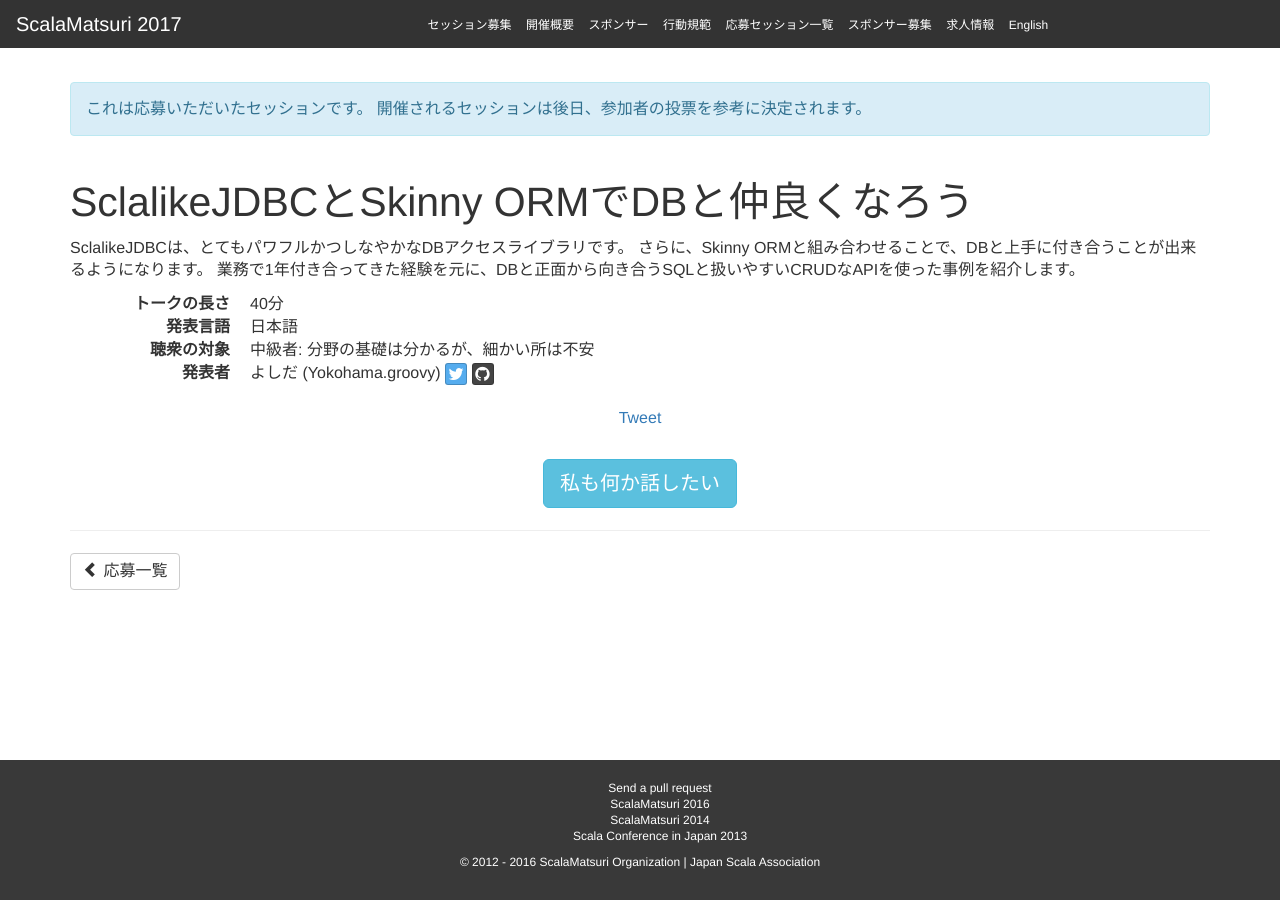
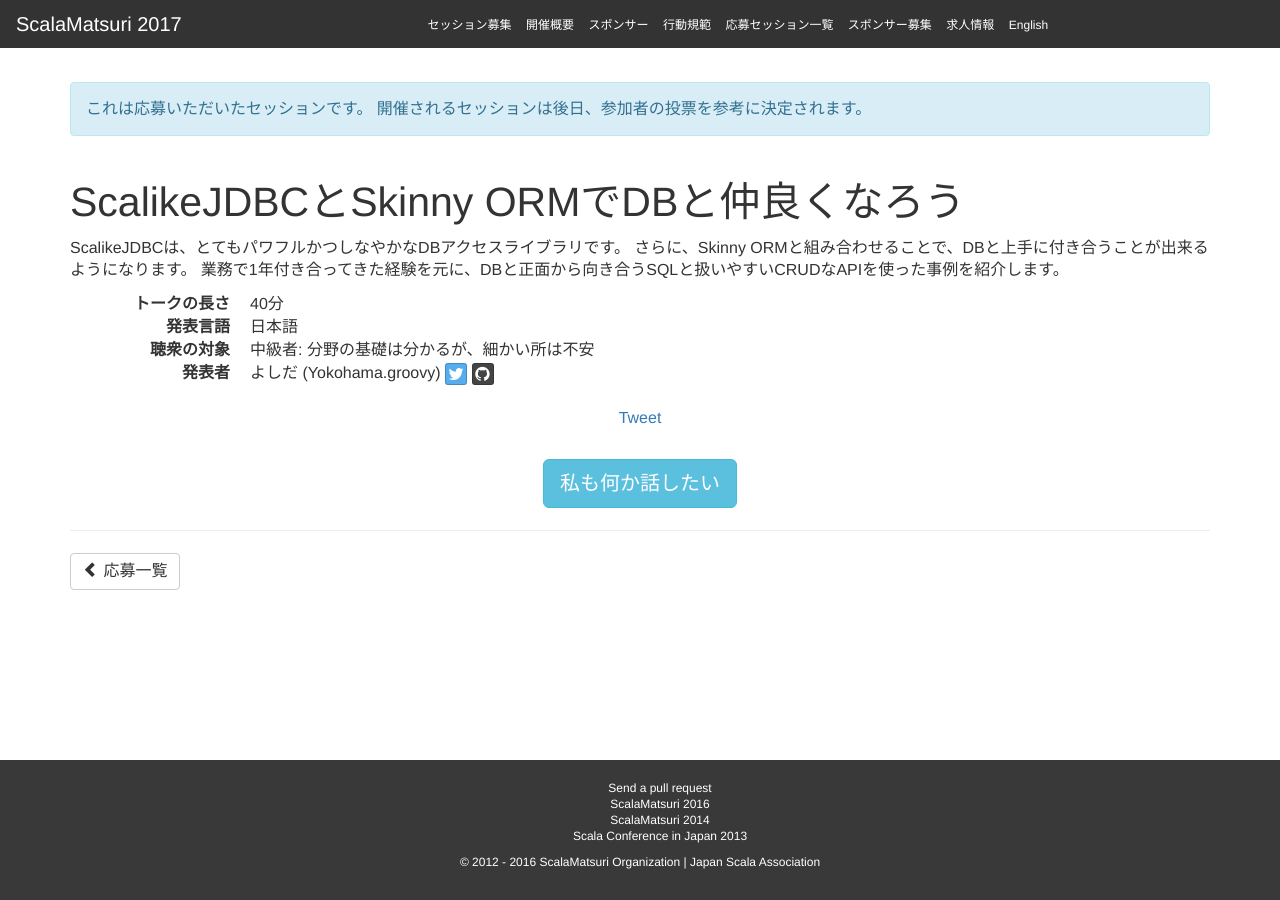
Before and after one commit to scalajp/2017.scalamatsuri.org, a Jekyll site: the page built from _candidates_ja/Yoshida_1.md, in a window 1280 px wide. Built offline with Jekyll 4.4.1, drawn with Linux system fonts in a browser that asks for light colours; nearby versions of some CDN libraries; comment, search, counter and statistics services are not loaded.

Commit message:
fix typos

```diff
--- a/_candidates_ja/Yoshida_1.md
+++ b/_candidates_ja/Yoshida_1.md
@@ -1,6 +1,6 @@
 ---
 name: よしだ
-title: "SclalikeJDBCとSkinny ORMでDBと仲良くなろう"
+title: "ScalikeJDBCとSkinny ORMでDBと仲良くなろう"
 length: 40
 audience: Intermediate
 language: Japanese
@@ -11,6 +11,6 @@
   - Tools
   - Others
 ---
-SclalikeJDBCは、とてもパワフルかつしなやかなDBアクセスライブラリです。
+ScalikeJDBCは、とてもパワフルかつしなやかなDBアクセスライブラリです。
 さらに、Skinny ORMと組み合わせることで、DBと上手に付き合うことが出来るようになります。
 業務で1年付き合ってきた経験を元に、DBと正面から向き合うSQLと扱いやすいCRUDなAPIを使った事例を紹介します。
```
